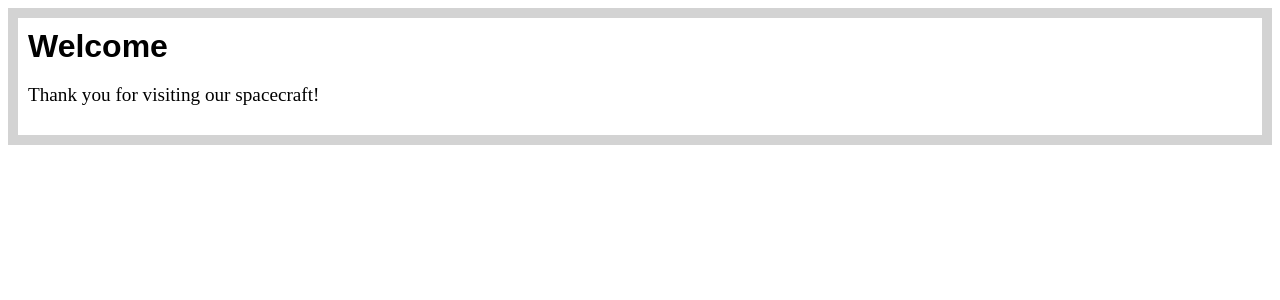
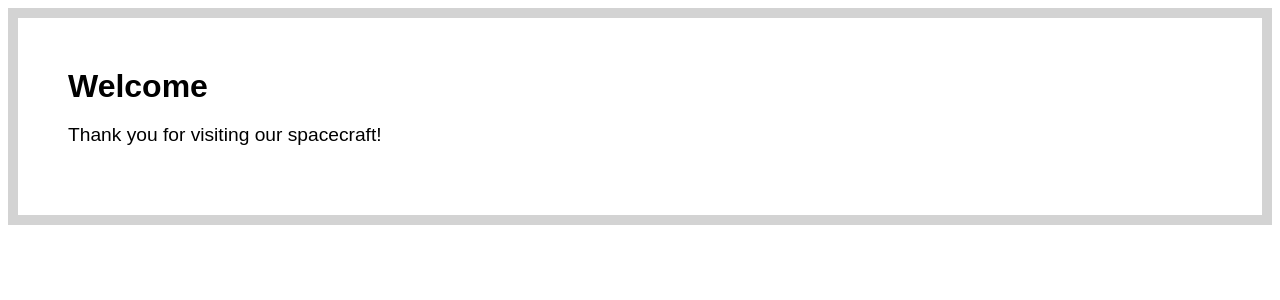
Before and after one commit to mecha2k/apollo-basic, a React (Create React App) app: page / in a window 1280 px wide. Shown: the top 300 px of the page. Built offline with nearby package versions, Linux system fonts and the light colour scheme.

Commit message:
1st commit

```diff
--- a/src/App.css
+++ b/src/App.css
@@ -38,8 +38,9 @@
 }
 
 .FancyBorder {
-  padding: 10px 10px;
+  padding: 50px 50px;
   border: 10px solid;
+  font-family: "JetBrains Mono", sans-serif, monospace;
 }
 
 .FancyBorder-blue {
```
